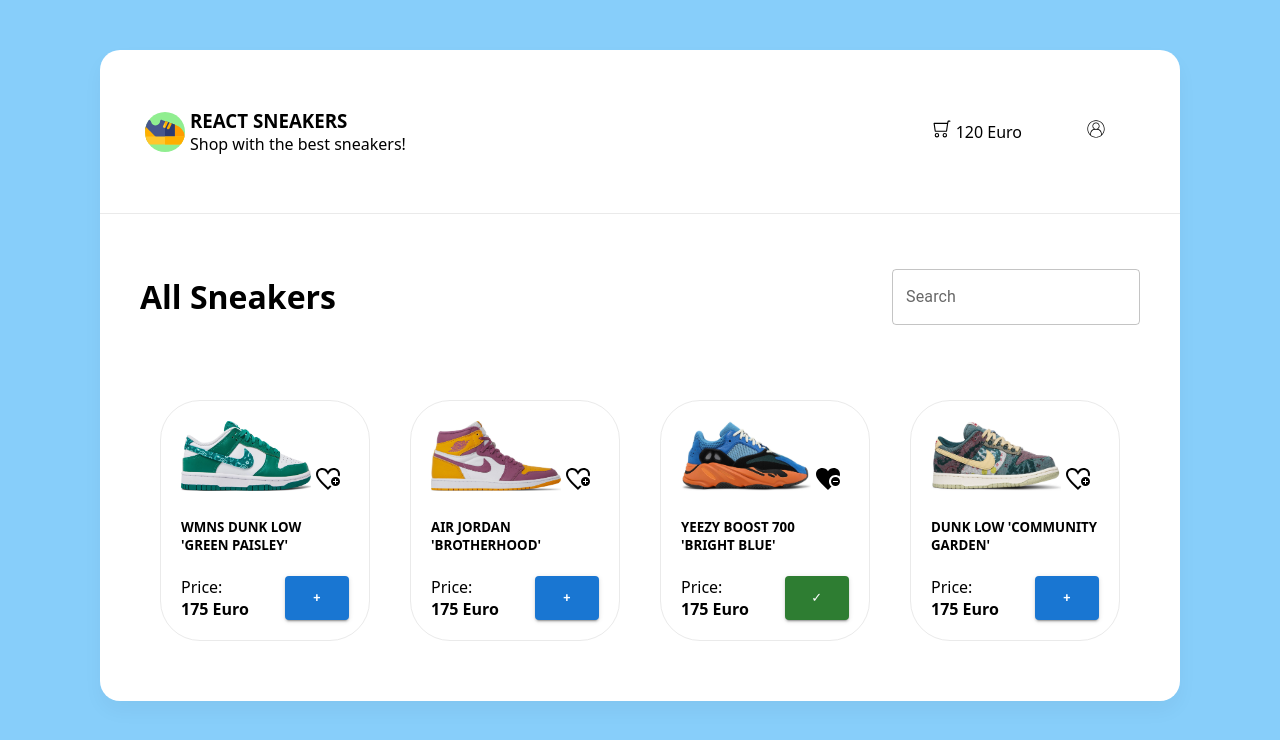
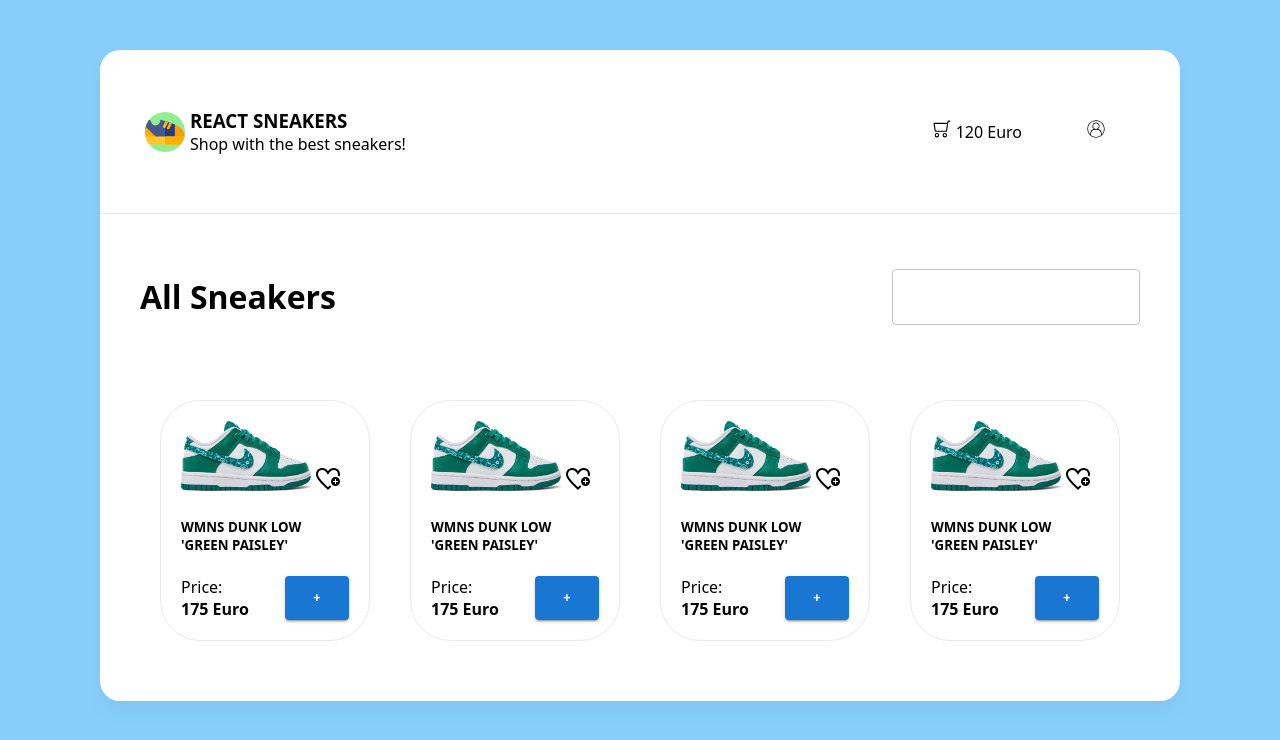
Before and after one commit to Webgipnoz/React_Sneakers_Shop, a React (Create React App) app: page / in a window 1280 px wide. Shown: the top 740 px of the page. Built offline with nearby package versions, Linux system fonts and the light colour scheme.

Commit message:
first vrs component Card

```diff
--- a/src/App.js
+++ b/src/App.js
@@ -1,12 +1,47 @@
+import React from 'react';
 import './index.scss'
+import Card from './components/Card/Card';
 import { Button, TextField } from '@mui/material'
 
 function App() {
   return (
     <div className="App">
       <div className='overlay'>
-        <div className='rightSite'>
-
+        <div className='drawer'>
+          <div className="cartHeader">
+            <h2>Cart</h2>
+            <Button
+              size="small"
+              variant="contained"
+              >X
+            </Button>
+          </div>
+          <div className='cart'>
+            <div className='cartItem'>
+              <img src="/img/sneakers/01.jpg" alt="sneakersImg"/>
+              <div>
+                <p>WMNS DUNK LOW 'GREEN PAISLEY'</p>
+                <b>Price: 175 Euro</b>
+                <Button
+                  size="small"
+                  variant="contained"
+                 >X
+                </Button>
+              </div>
+            </div>
+          </div>
+          <div className="priceCart">
+            <div className="price">
+              <h2>Price</h2>
+              <p>145 Euro</p>
+            </div>
+            <Button
+              variant="contained"
+              color="success"
+              size="large">
+                Place your order
+            </Button>
+          </div>
         </div>
       </div>
 
@@ -35,109 +70,16 @@
           <div className='search'>
           <TextField
             id="outlined-basic"
-            label="Search"
             variant="outlined"
           />
           </div>
         </div>
 
         <div className='catalog'>
-          <div className='card'>
-            <img className='imgSneakers' src="/img/sneakers/01.jpg" alt="sneakers"/>
-            <img className='unliked' src="/img/unliked.svg" alt="unliked"/>
-
-            <h5>WMNS DUNK LOW 'GREEN PAISLEY'</h5>
-
-            <div className='cardButton'>
-              <div className='cardPrice'>
-
-                <span>Price: </span>
-
-                <b>175 Euro</b>
-
-              </div>
-
-              <Button
-                size="small"
-                variant="contained"
-                >+
-              </Button>
-
-            </div>
-          </div>
-
-          <div className='card'>
-            <img className='imgSneakers' src="/img/sneakers/02.jpg" alt="sneakers"/>
-            <img className='unliked' src="/img/unliked.svg" alt="unliked"/>
-
-            <h5>AIR JORDAN 'BROTHERHOOD'</h5>
-
-            <div className='cardButton'>
-              <div className='cardPrice'>
-
-                <span>Price: </span>
-
-                <b>175 Euro</b>
-
-              </div>
-
-              <Button
-                size="small"
-                variant="contained"
-                >+
-              </Button>
-
-            </div>
-          </div>
-
-          <div className='card'>
-            <img className='imgSneakers' src="/img/sneakers/03.jpg" alt="sneakers"/>
-            <img className='unliked' src="/img/liked.svg" alt="unliked"/>
-
-            <h5>YEEZY BOOST 700 'BRIGHT BLUE'</h5>
-
-            <div className='cardButton'>
-              <div className='cardPrice'>
-
-                <span>Price: </span>
-
-                <b>175 Euro</b>
-
-              </div>
-
-              <Button
-                size="small"
-                variant="contained"
-                color="success"
-                >✓
-              </Button>
-
-            </div>
-          </div>
-
-          <div className='card'>
-            <img className='imgSneakers' src="/img/sneakers/04.jpg" alt="sneakers"/>
-            <img className='unliked' src="/img/unliked.svg" alt="unliked"/>
-
-            <h5>DUNK LOW 'COMMUNITY GARDEN'</h5>
-
-            <div className='cardButton'>
-              <div className='cardPrice'>
-
-                <span>Price: </span>
-
-                <b>175 Euro</b>
-
-              </div>
-
-              <Button
-                size="small"
-                variant="contained"
-                >+
-              </Button>
-
-            </div>
-          </div>
+          <Card></Card>
+          <Card></Card>
+          <Card></Card>
+          <Card></Card>
         </div>
       </div>
     </div>
--- /dev/null
+++ b/src/components/Card/Card.js
@@ -0,0 +1,32 @@
+import React from 'react';
+import { Button } from '@mui/material'
+
+const Card = () => {
+    return (
+        <div className='card'>
+            <img className='imgSneakers' src="/img/sneakers/01.jpg" alt="sneakers"/>
+            <img className='unliked' src="/img/unliked.svg" alt="unliked"/>
+
+            <h5>WMNS DUNK LOW 'GREEN PAISLEY'</h5>
+
+            <div className='cardButton'>
+                <div className='cardPrice'>
+
+                    <span>Price: </span>
+
+                    <b>175 Euro</b>
+
+          </div>
+
+          <Button
+            size="small"
+            variant="contained"
+            >+
+          </Button>
+
+        </div>
+      </div>
+    );
+};
+
+export default Card;
--- a/src/index.scss
+++ b/src/index.scss
@@ -108,28 +108,75 @@
           flex-direction: column;
         }
       }
-
     }
-
+  }
 }
 
 .overlay{
-
+  display: none;
   position: absolute;
   left: 0;
   top: 0;
   width: 100%;
-    background-color: rgba(0,0,0,0.1);
+  height: 100%;
+  background-color: rgba(0,0,0,0.3);
   z-index: 1;
+}
 
-    .rightSite{
+.drawer{
+  display: flex;
+  flex-direction: column;
   position: absolute;
   width: 385px;
   height: 100%;
   right: 0;
   background: #ffffff;
-      box-shadow: -10px 4px 24px rgba(0,0,0,0.1)
+  box-shadow: -10px 4px 24px rgba(0,0,0,0.5);
+  padding: 30px;
+
+  .cartHeader{
+    display: flex;
+    align-items: center;
+    justify-content: space-between;
+    h2{
+      margin: 0;
+      font-size: 24;
     }
   }
 
+  .cart{
+    flex: 1;
+    overflow: auto;
+
+    .cartItem{
+      display: flex;
+      align-items: center;
+      border: 1px solid #eaeaea;
+      border-radius: 20px;
+      margin-bottom: 20px;
+
+      &:hover{
+        box-shadow: 0px 14px 30px rgba(0,0,0,0.15)
       }
+
+      img{
+        width: 130px;
+        height: 70px;
+        margin: 20px;
+      }
+
+      Button{
+        margin-left:20px;
+      }
+    }
+  }
+}
+
+.priceCart{
+  align-items: center;
+
+  .price{
+    display: flex;
+    justify-content: space-between;
+  }
+}
```
Also changed, not shown: src/components/Card/Card.scss (added). Lines whose indentation alone changed are shown as unchanged.
